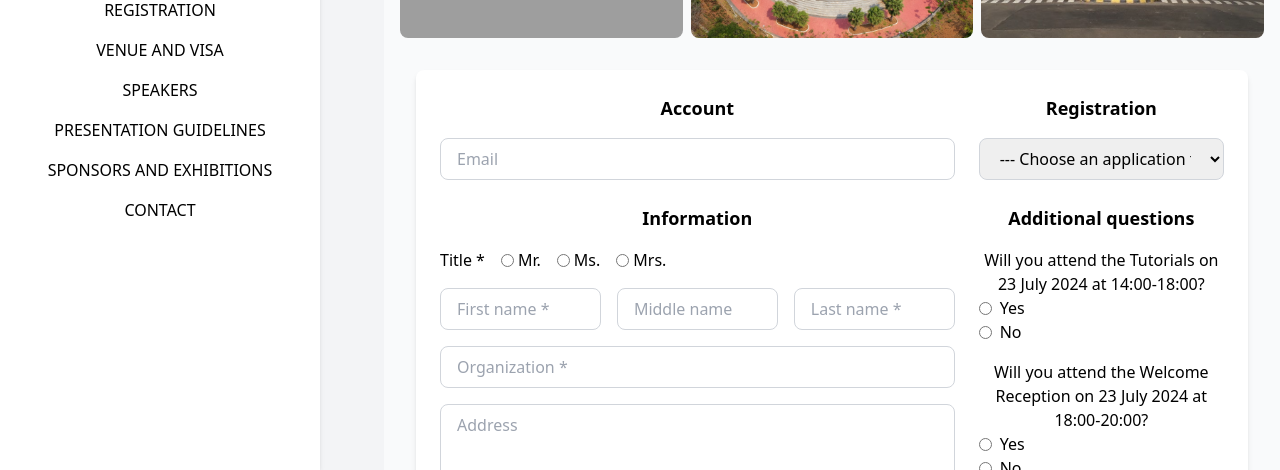
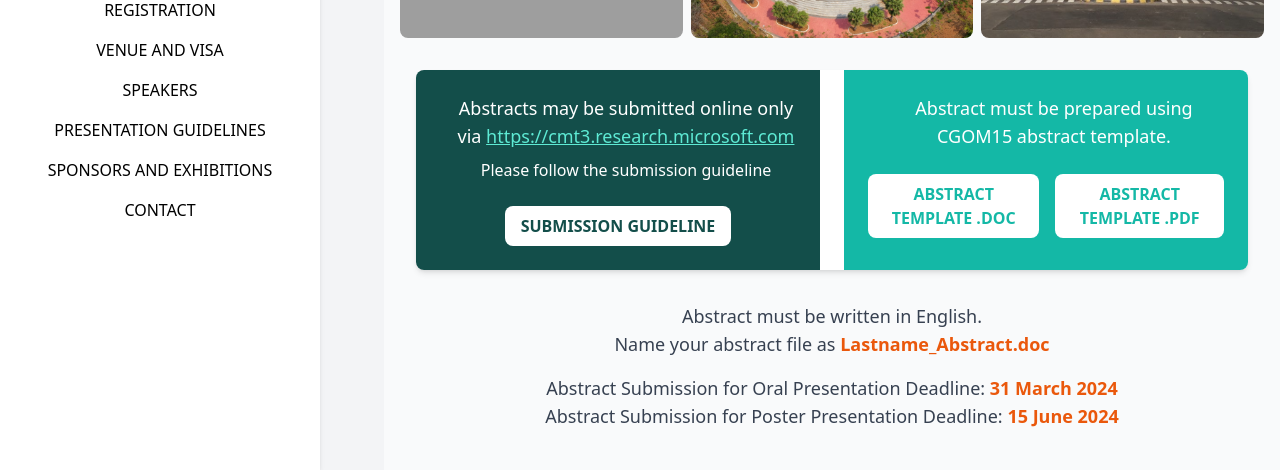
Before and after one commit to JithuMorrison/CGOM16, a React (Vite) app: page / in a window 1280 px wide. Both pictures are taken after a click on the item "SUBMISSION". Shown: the part 330-800 px from the top of the page. Built offline with nearby package versions, Linux system fonts and the light colour scheme; grey boxes are pictures that could not be loaded.

Commit message:
added submission

```diff
--- a/src/startpage.jsx
+++ b/src/startpage.jsx
@@ -5,6 +5,7 @@ import ImportantDates from "./importantdates";
 import Program from "./program";
 import RegistrationForm from "./registration";
 import Pricing from "./pricing";
+import AbstractSubmission from "./submission";
 
 const CGOM16 = () => {
   const [currentIndex, setCurrentIndex] = useState(0);
@@ -70,7 +71,7 @@ const CGOM16 = () => {
           ) : (currentIndex === 3 ? (
             <Program/>
           ) : (currentIndex === 4 ? (
-            <RegistrationForm/>
+            <AbstractSubmission/>
           ) : ( currentIndex === 5 ? (
             <Pricing handleIndex={handleIndex}/>
           ) : (
--- /dev/null
+++ b/src/submission.jsx
@@ -0,0 +1,79 @@
+import React from "react";
+
+const AbstractSubmission = () => {
+  return (
+    <div className="bg-gray-50 p-8 min-h-screen">
+      {/* Top Section */}
+      <div className="grid md:grid-cols-2 gap-6 max-w-6xl mx-auto bg-white rounded-lg shadow-md">
+        {/* Left Section */}
+        <div className="p-6 bg-teal-900 text-white rounded-t-lg md:rounded-l-lg md:rounded-tr-none">
+          <div className="flex items-center gap-4">
+            <div className="text-4xl">
+              <i className="fas fa-globe" aria-hidden="true"></i>
+            </div>
+            <div>
+              <p className="text-lg">
+                Abstracts may be submitted online only via{" "}
+                <a
+                  href="https://cmt3.research.microsoft.com"
+                  className="underline text-teal-300"
+                  target="_blank"
+                  rel="noopener noreferrer"
+                >
+                  https://cmt3.research.microsoft.com
+                </a>
+              </p>
+              <p className="mt-2">Please follow the submission guideline</p>
+            </div>
+          </div>
+          <button className="mt-6 bg-white text-teal-900 px-4 py-2 rounded-lg font-semibold hover:bg-gray-200">
+            SUBMISSION GUIDELINE
+          </button>
+        </div>
+
+        {/* Right Section */}
+        <div className="p-6 bg-teal-500 text-white rounded-b-lg md:rounded-r-lg md:rounded-bl-none">
+          <div className="flex items-center gap-4">
+            <div className="text-4xl">
+              <i className="fas fa-file-alt" aria-hidden="true"></i>
+            </div>
+            <div>
+              <p className="text-lg">
+                Abstract must be prepared using CGOM15 abstract template.
+              </p>
+            </div>
+          </div>
+          <div className="mt-6 flex flex-col md:flex-row gap-4">
+            <button className="bg-white text-teal-500 px-4 py-2 rounded-lg font-semibold hover:bg-gray-200">
+              ABSTRACT TEMPLATE .DOC
+            </button>
+            <button className="bg-white text-teal-500 px-4 py-2 rounded-lg font-semibold hover:bg-gray-200">
+              ABSTRACT TEMPLATE .PDF
+            </button>
+          </div>
+        </div>
+      </div>
+
+      {/* Bottom Section */}
+      <div className="mt-8 text-center max-w-4xl mx-auto text-gray-700">
+        <p className="text-lg">
+          Abstract must be written in English. <br />
+          Name your abstract file as{" "}
+          <span className="font-bold text-orange-600">Lastname_Abstract.doc</span>
+        </p>
+        <div className="mt-4 text-lg">
+          <p>
+            Abstract Submission for Oral Presentation Deadline:{" "}
+            <span className="font-bold text-orange-600">31 March 2024</span>
+          </p>
+          <p>
+            Abstract Submission for Poster Presentation Deadline:{" "}
+            <span className="font-bold text-orange-600">15 June 2024</span>
+          </p>
+        </div>
+      </div>
+    </div>
+  );
+};
+
+export default AbstractSubmission;
```
